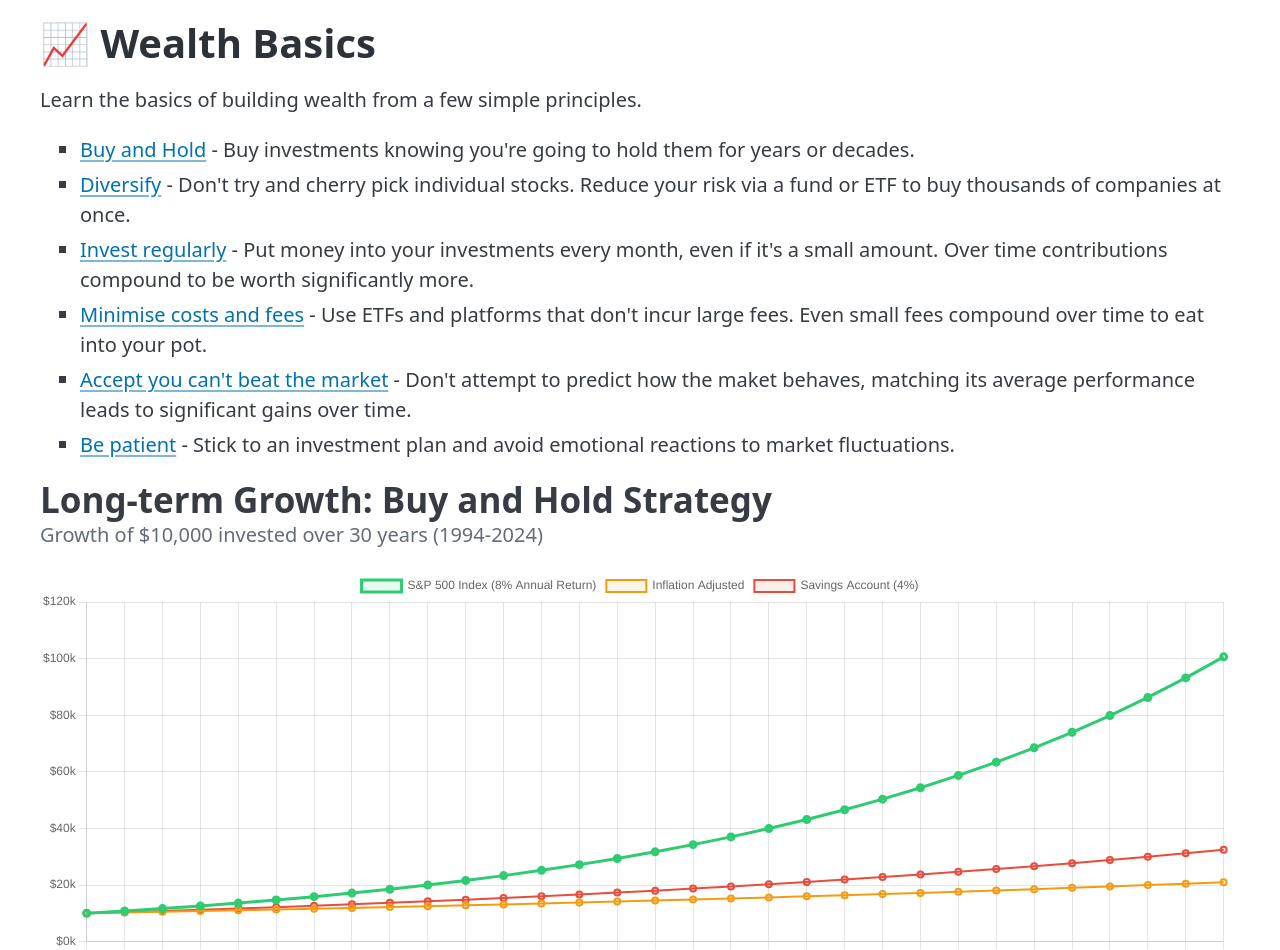
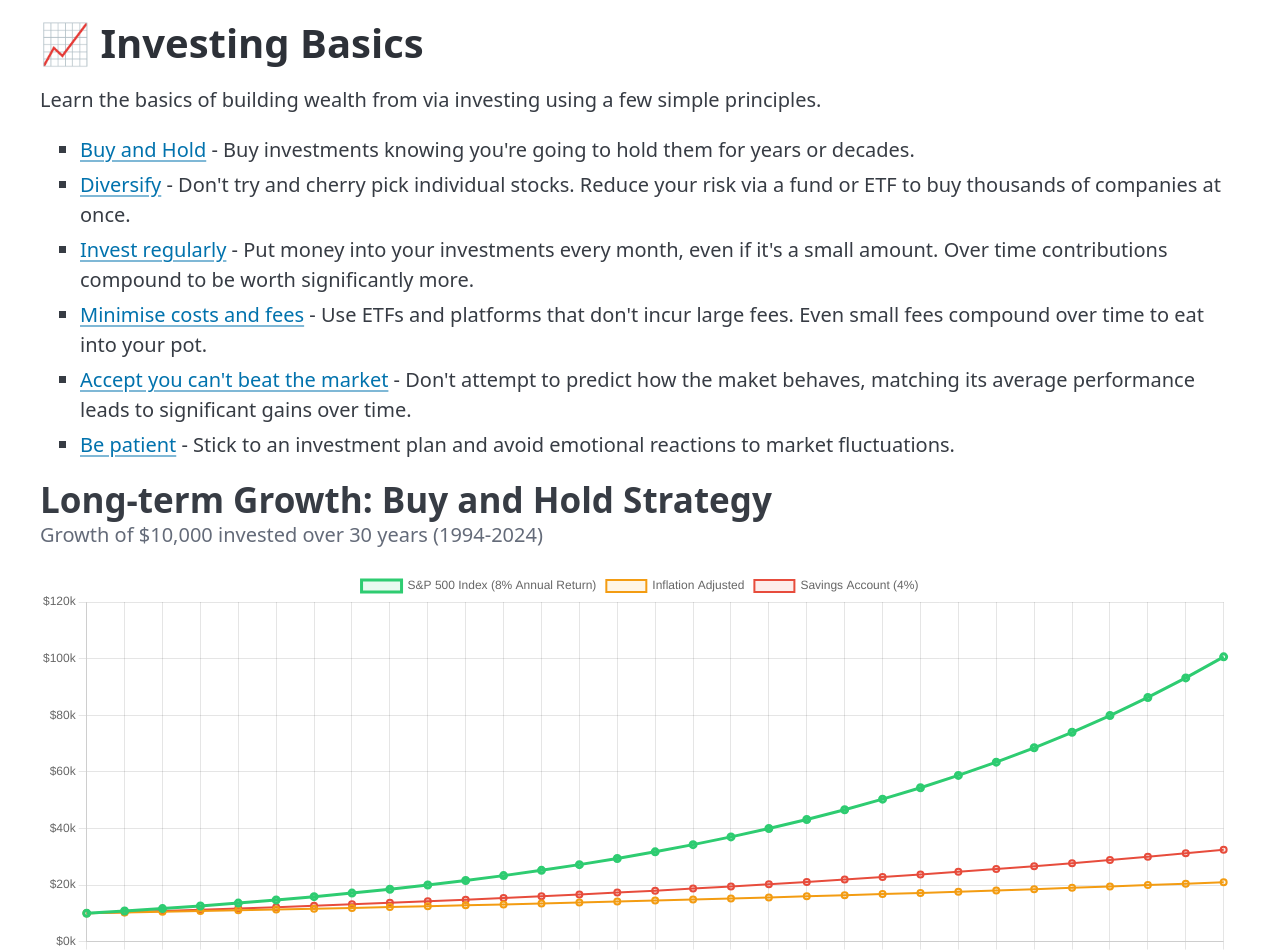
Before and after one commit to iwootten/investing-basics, a plain HTML site: page index.html in a window 1280 px wide. Shown: the top 950 px of the page. Drawn offline with nearby package versions, Linux system fonts and the light colour scheme.

Commit message:
Correct title

```diff
--- a/index.html
+++ b/index.html
@@ -41,8 +41,8 @@
 
   <body>
     <main class="container">
-        <h1>📈 Wealth Basics</h1>
-        <p>Learn the basics of building wealth from a few simple principles.</p>
+        <h1>📈 Investing Basics</h1>
+        <p>Learn the basics of building wealth from via investing using a few simple principles.</p>
         <ul>
             <li><a href="#growth">Buy and Hold</a> - Buy investments knowing you're going to hold them for years or decades.</li>
             <li><a href="#diversification">Diversify</a> - Don't try and cherry pick individual stocks. Reduce your risk via a fund or ETF to buy thousands of companies at once.</li>
```
